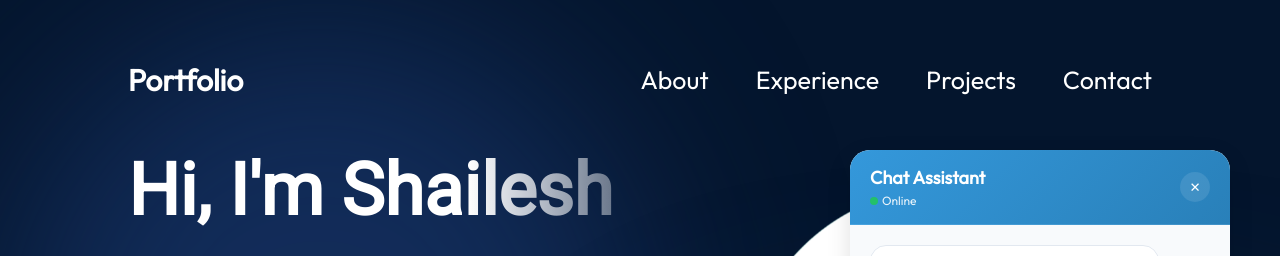
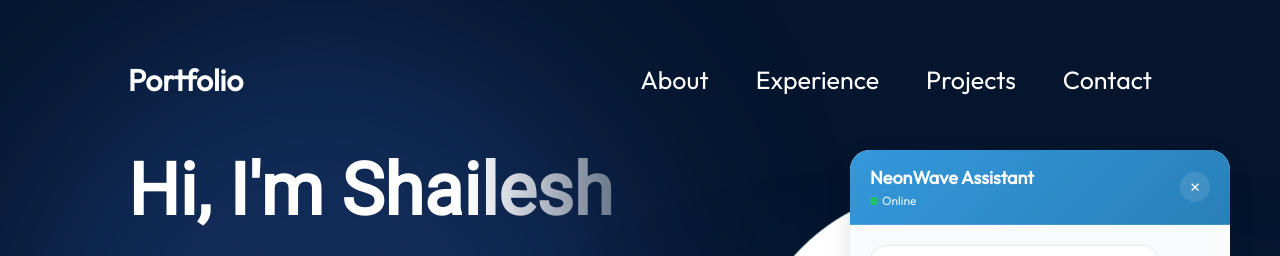
Before and after one commit to shailesh-singh-ss/My_Portfolio, a React (Vite) app: page / in a window 1280 px wide. Both pictures are taken after a click on the button 1190 px from the left and 708 px from the top of the page. Shown: the top 256 px of the page. Built offline with nearby package versions, Linux system fonts and the light colour scheme.

Commit message:
Refactor chat assistant name in Chatbot.jsx

```diff
--- a/src/components/Chatbot/Chatbot.jsx
+++ b/src/components/Chatbot/Chatbot.jsx
@@ -57,7 +57,7 @@ const ChatBotAssistant = () => {
                 <div className={styles.chatBox}>
                     <div className={styles.chatHeader}>
                         <div className={styles.headerInfo}>
-                            <h3>Chat Assistant</h3>
+                            <h3>NeonWave Assistant</h3>
                             <span className={styles.statusIndicator}>Online</span>
                         </div>
                         <button onClick={toggleChat} className={styles.closeButton}>
```
